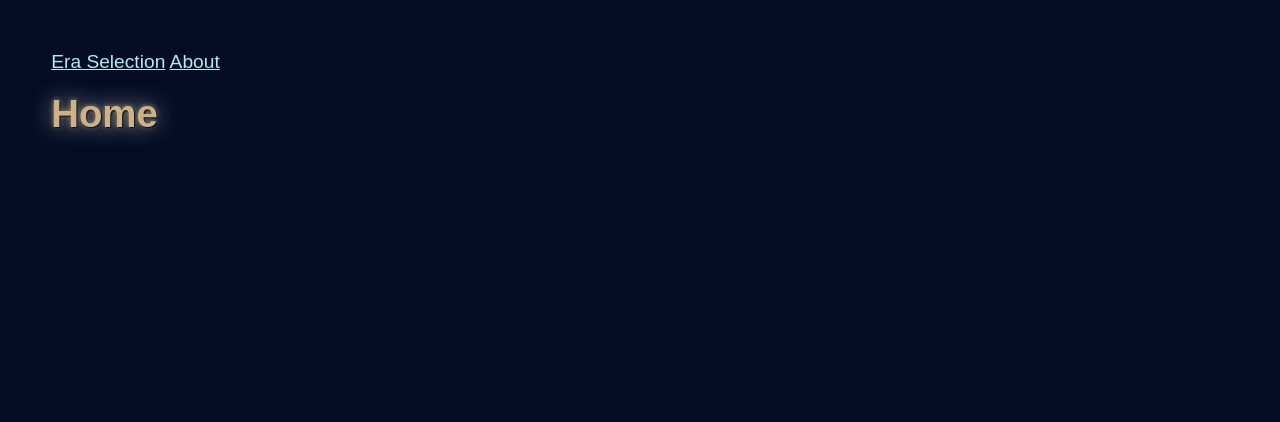
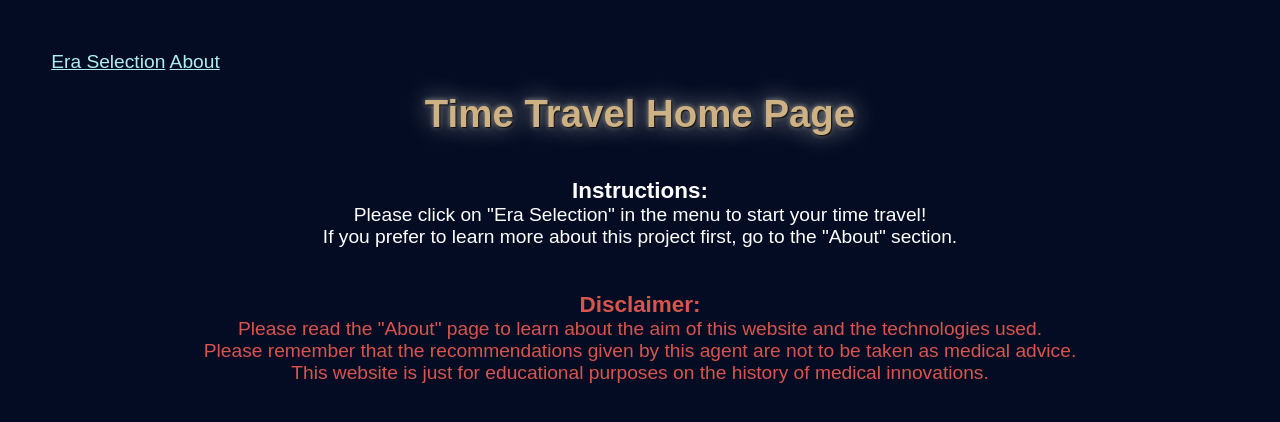
Before and after one commit to ramyadnan/SpeedyHackers, a Flask app: page / in a window 1280 px wide. Shown: the top 422 px of the page. Run offline with Flask 3, Linux system fonts and the light colour scheme.

Commit message:
added disclaimers and details on index page

```diff
--- a/templates/index.html
+++ b/templates/index.html
@@ -19,6 +19,17 @@
 
 <body>
 <br>
-    <h2>Home</h2>
-
+<div class="index-container" style="text-align: center">
+    <h2>Time Travel Home Page</h2> <br><br>
+    <h3>Instructions:</h3>
+    <p>Please click on "Era Selection" in the menu to start your time travel! </p>
+    <p>If you prefer to learn more about this project first, go to the "About" section.</p>
+<br><br>
+<div style="color: #D9544D">
+    <h3>Disclaimer:</h3>
+    <p>Please read the "About" page to learn about the aim of this website and the technologies used.</p>
+    <p>Please remember that the recommendations given by this agent are not to be taken as medical advice.</p>
+    <p>This website is just for educational purposes on the history of medical innovations.</p>
+</div>
+</div>
 </body>
```
